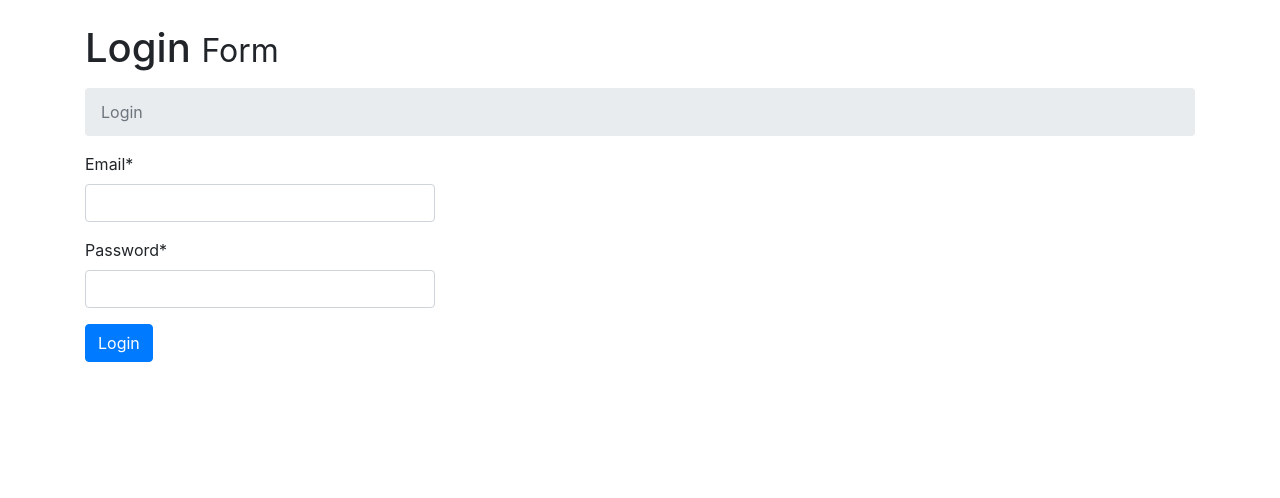
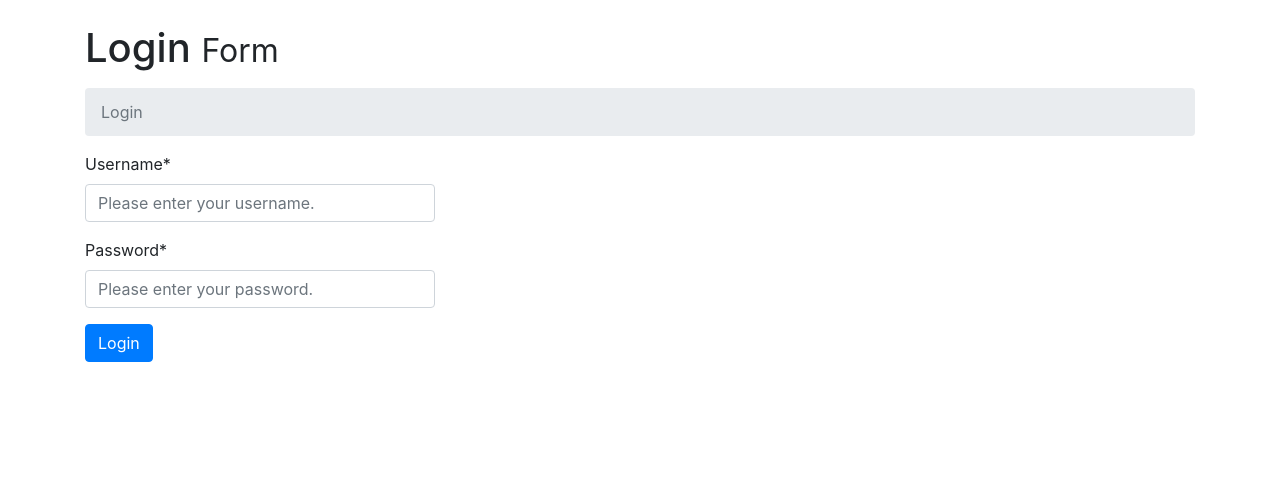
Before and after one commit to rkshaon/grayspaceit_test, a Django app: page /auth/login/ in a window 1280 px wide. Shown: the part 56-554 px from the top of the page. Run offline with Django 3.2, Linux system fonts and the light colour scheme; some libraries are stand-ins or nearby versions.

Commit message:
log in done

```diff
--- a/authentication/urls.py
+++ b/authentication/urls.py
@@ -1,7 +1,7 @@
 from django.urls import path
-from authentication.views import login, register
+from authentication.views import loginPage, register
 
 urlpatterns = [
-    path('login/', login, name='login'),
+    path('login/', loginPage, name='login'),
     path('register/', register, name='register'),
 ]
--- a/authentication/views.py
+++ b/authentication/views.py
@@ -1,13 +1,24 @@
 from django.http import Http404
 from django.shortcuts import render, redirect
 # from django.contrib.auth.forms import UserCreationForm
+from django.contrib.auth import authenticate, login, logout
 from django.contrib import messages
 from .forms import CreateUserForm
 
 # LOGIN VIEW ENDPOINT
 
-def login(request):
-    return render(request, 'login.html')
+def loginPage(request):
+    if request.method == 'POST':
+        username = request.POST.get('username')
+        # email = request.POST.get('email')
+        password = request.POST.get('password')
+        user = authenticate(request, username=username, password=password)
+
+        if user is not None:
+            login(request, user)
+            return redirect('posts')
+    context = {}
+    return render(request, 'login.html', context)
 
 
 def register(request):
--- a/posts/urls.py
+++ b/posts/urls.py
@@ -2,6 +2,6 @@ from django.urls import path
 from posts.views import posts, post_details
 
 urlpatterns = [
-    path('', posts),
+    path('', posts, name='posts'),
     path('<int:post_id>/', post_details)
 ]
--- a/templates/login.html
+++ b/templates/login.html
@@ -14,24 +14,35 @@
     <!-- Content Row -->
     <div class="row">
       <div class="col-lg-4 mb-4">
-        <form name="sentMessage" id="contactForm" novalidate>
+        <!-- <form name="sentMessage" id="contactForm" novalidate> -->
+        <form action="" method="POST">
+          {% csrf_token %}
+          <!-- <div class="control-group form-group">
+            <div class="controls">
+              <label>Email*</label>
+              <input name="email" type="email" class="form-control" id="email" placeholder="Please enter your email.">
+              <p class="help-block"></p>
+            </div>
+          </div> -->
           <div class="control-group form-group">
             <div class="controls">
-              <label>Email*</label>
-              <input type="email" class="form-control" id="email" required data-validation-required-message="Please enter your email.">
+              <label>Username*</label>
+              <input name="username" type="text" class="form-control" id="username" placeholder="Please enter your username.">
               <p class="help-block"></p>
             </div>
           </div>
           <div class="control-group form-group">
             <div class="controls">
               <label>Password*</label>
-              <input type="password" class="form-control" id="password" required data-validation-required-message="Please enter your password.">
+              <!-- <input name="password" type="password" class="form-control" id="password" required data-validation-required-message="Please enter your password."> -->
+              <input name="password" type="password" class="form-control" id="password" placeholder="Please enter your password.">
             </div>
           </div>
           <div id="success"></div>
           <!-- For success/fail messages -->
           <button type="submit" class="btn btn-primary" id="login-btn">Login</button>
         </form>
+        {{ form.errors }}
         {% for message in messages %}
           <p>{{ message }}</p>
         {% endfor %}
```
